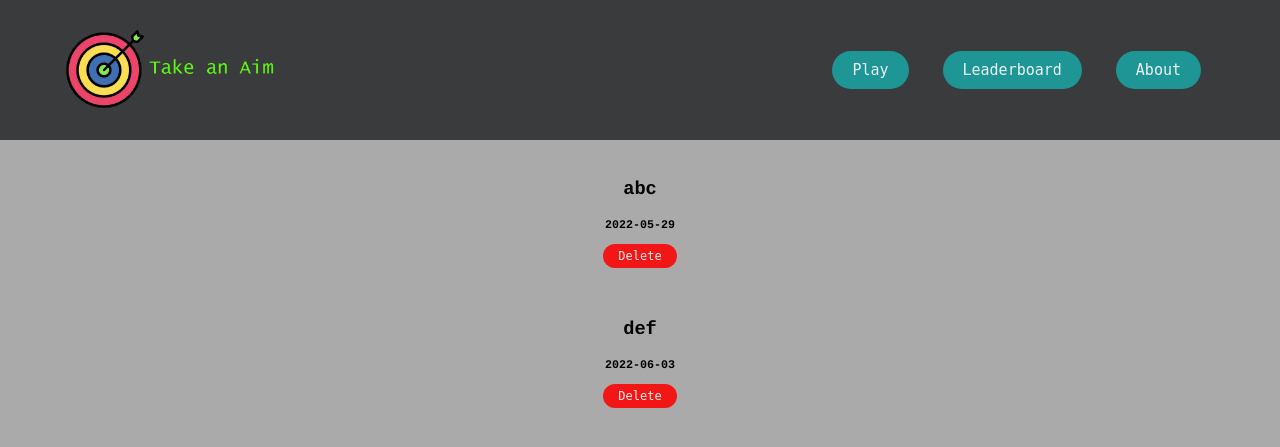
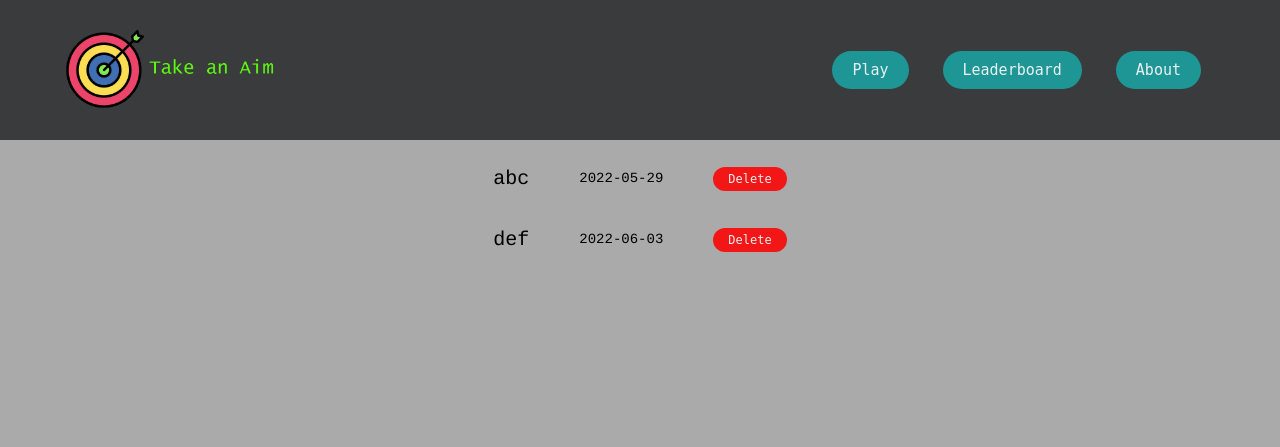
Before and after one commit to BruteForce009/Take-an-Aim, a Flask app: page /leaderboard in a window 1280 px wide. Shown: the top 447 px of the page. Run offline with Flask 2, Linux system fonts and the light colour scheme; data comes from the database, SQL or seed files in the repository.

Commit message:
Improved leaderboard stylesheet.

```diff
--- a/static/css/style-leaderboard.css
+++ b/static/css/style-leaderboard.css
@@ -1,14 +1,17 @@
 .card {
-  display: inline;
-  text-align: center;
+  display: flex;
+  align-items: center;
+  justify-content: center;
   margin: 15px 15px;
   padding: 5px 5px;
   font-family: "Courier" ,monospace;
-  font-size: 16px;
+  font-size: 20px;
 }
 
 #added-on {
-  font-size: 10px;
+  font-size: 14px;
+  margin: 5px 35px;
+  padding: 5px 15px;
 }
 
 span {
--- a/templates/leaderboard.html
+++ b/templates/leaderboard.html
@@ -3,8 +3,8 @@
 {% block main %}
     {% for task in tasks %}
     <div class="card">
-        <span><h3>{{ task.username }}</h3></span>
-        <span id="added-on"><h3><p>{{ task.date }}{{task.time}}</p></span>
+        <span>{{ task.username }}</span>
+        <span id="added-on">{{ task.date }}</span>
         <span><a href="{{ url_for('delete', task_id=task.id) }}" class="btn btn-danger"><button type="button" id="delete-btn">Delete</button></a></span>
       </div>
   {% endfor %}
```
